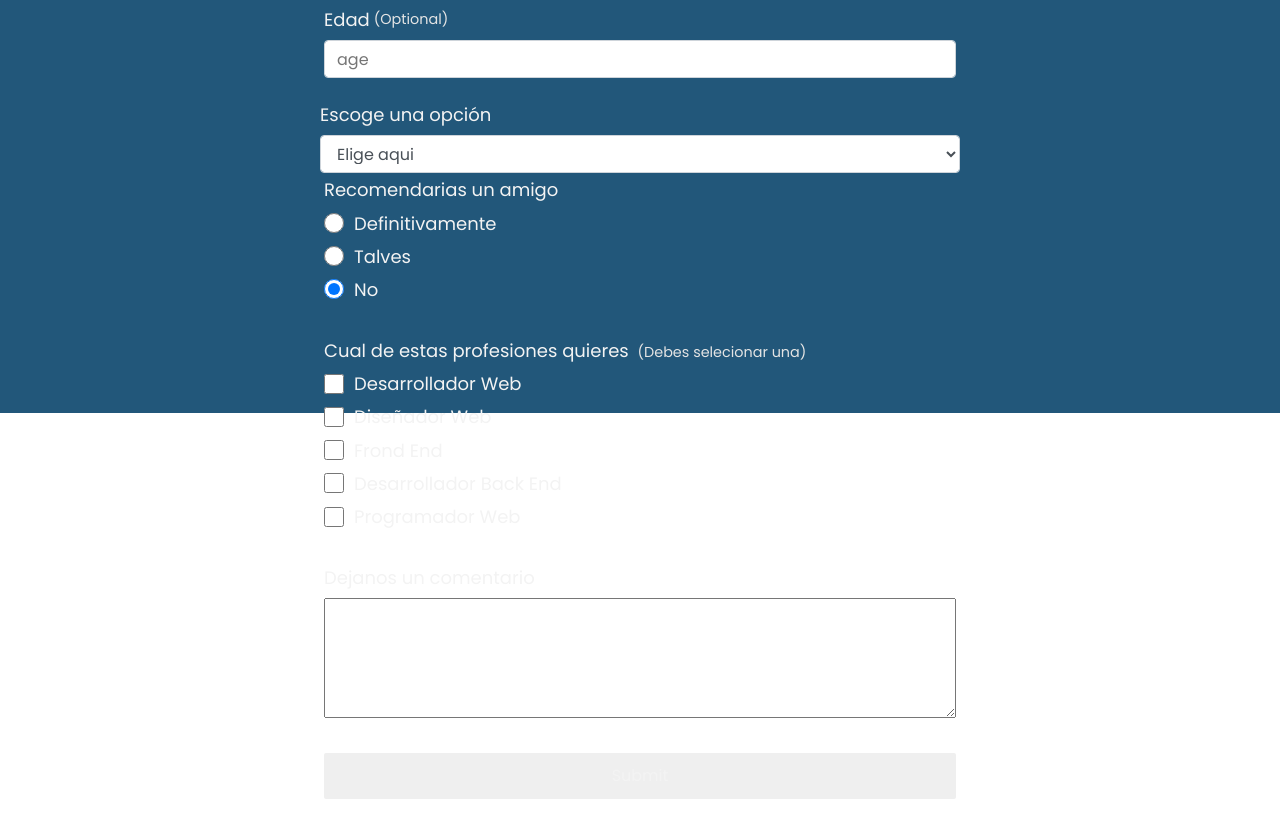
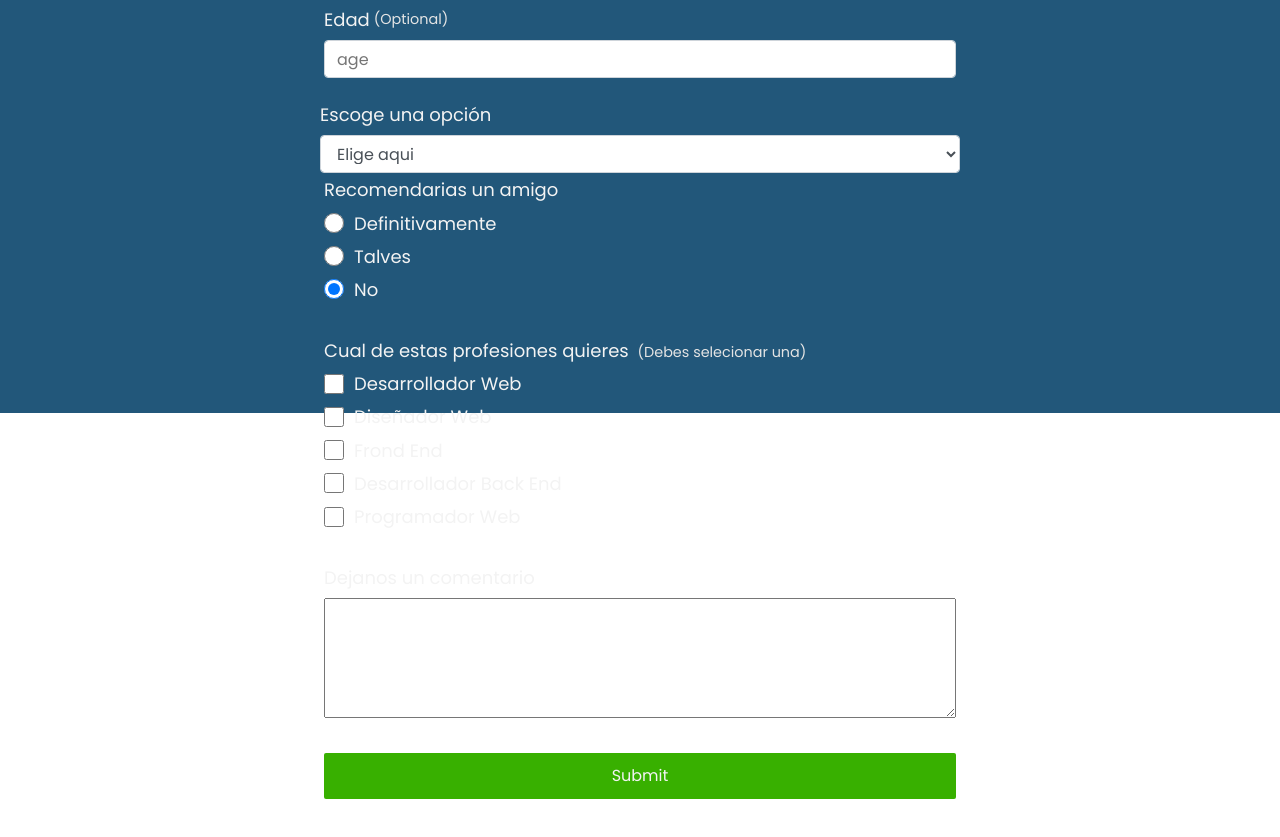
Before and after one commit to Bernardosantossantos/FormularioFCC, a plain HTML site: page index.html in a window 1280 px wide. Shown: the part 387-1224 px from the top of the page. Drawn offline with Linux system fonts and the light colour scheme.

Commit message:
Update styles.css

```diff
--- a/styles.css
+++ b/styles.css
@@ -32,15 +32,6 @@ body::before {
   width: 100%;
   z-index: -1;
   background-color: #22577a;
-  /*background-image: linear-gradient(
-      115deg,
-      rgba(41, 79, 55, 0.326),
-      rgba(95, 95, 135, 0)
-    ),
- url(https://images.pexels.com/photos/5198264/pexels-photo-5198264.jpeg?auto=compress&cs=tinysrgb&w=600);
-  background-size: cover;
-  background-repeat: no-repeat;
-  background-position: center;*/
 }
 
 h1 {
@@ -174,7 +165,7 @@ form {
   display: block;
   width: 100%;
   padding: 0.75rem;
-  background-color: 38b000;
+  background-color: #38b000;
   color: inherit;
   border-radius: 2px;
   cursor: pointer;
```
